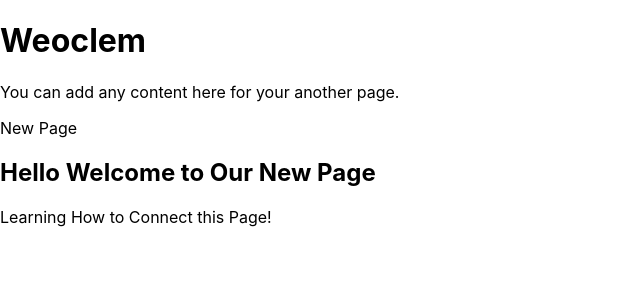
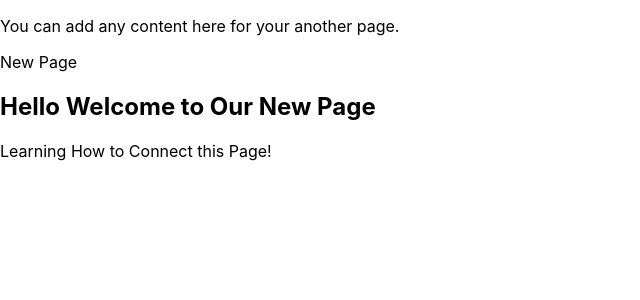
Before and after one commit to ishimwepati/Ishimwe-Joseph, a React (Create React App) app: page / in a window 1280 px wide. Shown: the top 300 px of the page, without its empty margins (0-640 px from the left). Built offline with nearby package versions, Linux system fonts and the light colour scheme; a web font is replaced by a local one.

Commit message:
H1 Removed

```diff
--- a/src/components/home.js
+++ b/src/components/home.js
@@ -3,7 +3,7 @@ import React from 'react';
 const AnotherPage = () => {
   return (
     <div className="another-page">
-      <h1>Weoclem</h1>
+
       <p>You can add any content here for your another page.</p>
       <p>New Page</p>
       <div>
```
